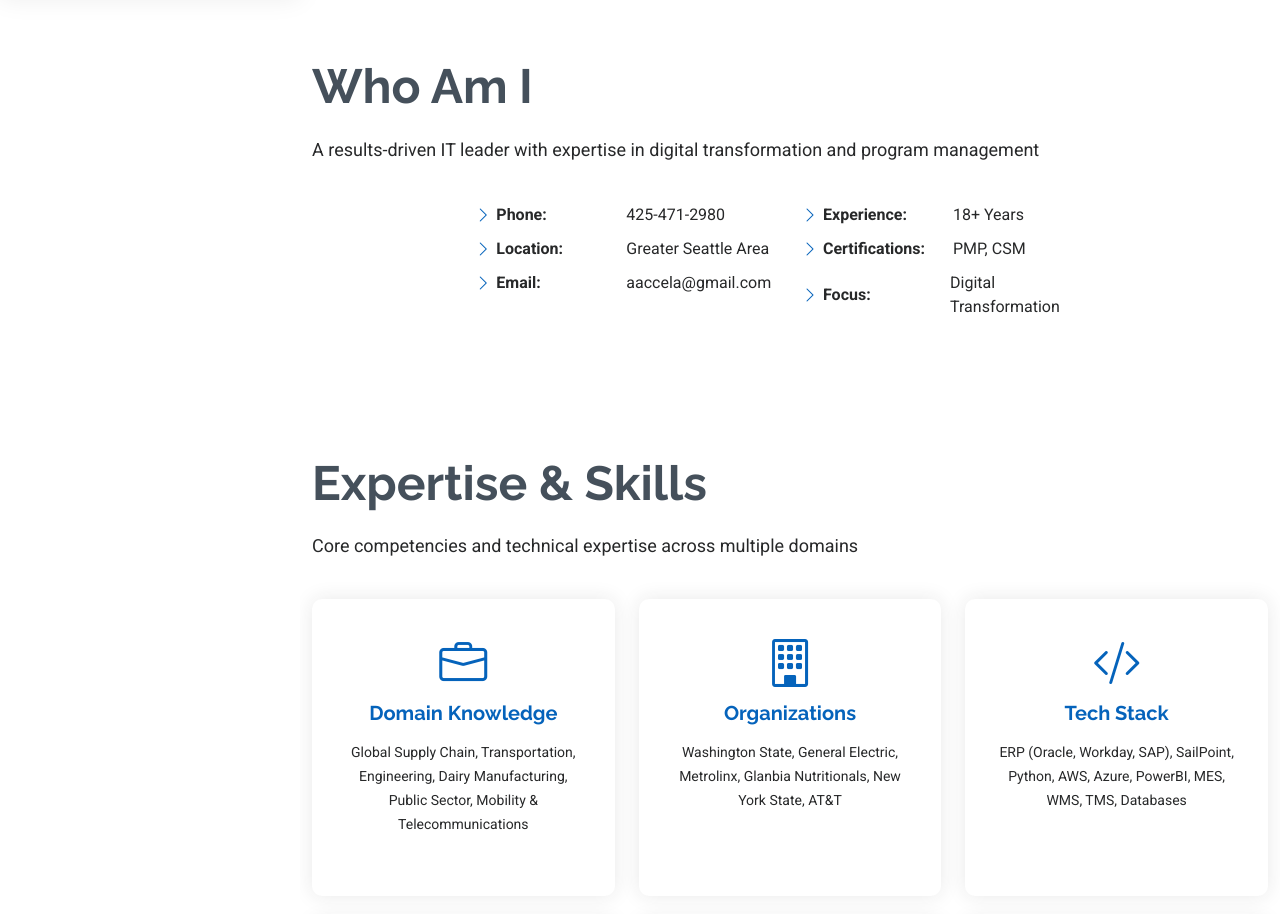
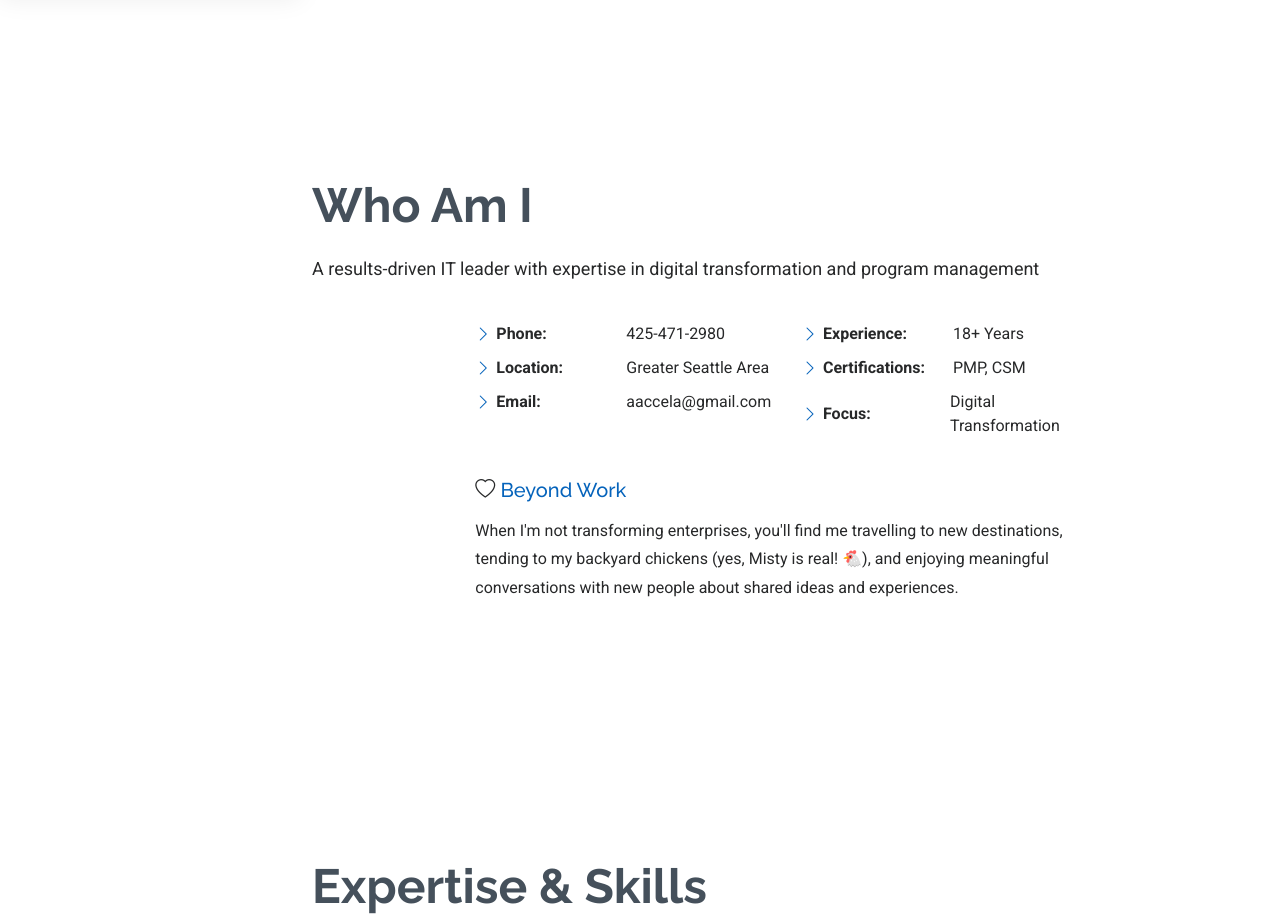
Before and after one commit to aaccela/Aaccela.github.io, a plain HTML site: page index.html in a window 1280 px wide. Shown: the part 802-1716 px from the top of the page. Drawn offline with nearby package versions, Linux system fonts and the light colour scheme.

Commit message:
Updated who am i

```diff
--- a/index.html
+++ b/index.html
@@ -265,6 +265,13 @@
       padding: 60px 0;
       overflow: hidden;
     }
+
+    .about.section {
+    min-height: 100vh;
+    display: flex;
+    flex-direction: column;
+    justify-content: center;
+}
 
     .section-title {
       padding-bottom: 40px;
@@ -791,6 +798,10 @@
                   <li><i class="bi bi-chevron-right"></i> <strong>Focus:</strong> <span>Digital Transformation</span></li>
                 </ul>
               </div>
+              <div class="col-lg-12 mt-4">
+                    <h5 style="color: var(--accent-color); margin-bottom: 15px;"><i class="bi bi-heart"></i> Beyond Work</h5>
+                    <p style="font-size: 16px; line-height: 1.8;">When I'm not transforming enterprises, you'll find me travelling to new destinations, tending to my backyard chickens (yes, Misty is real! 🐔), and enjoying meaningful conversations with new people about shared ideas and experiences.</p>
+               </div>
             </div>
           </div>
         </div>
```
